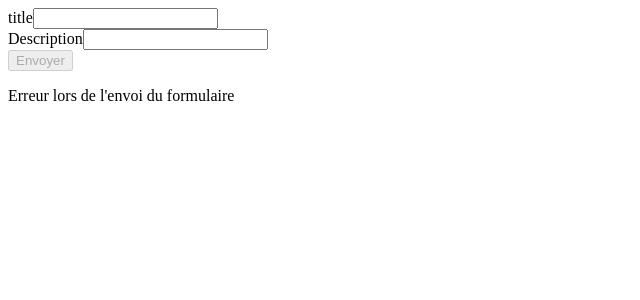
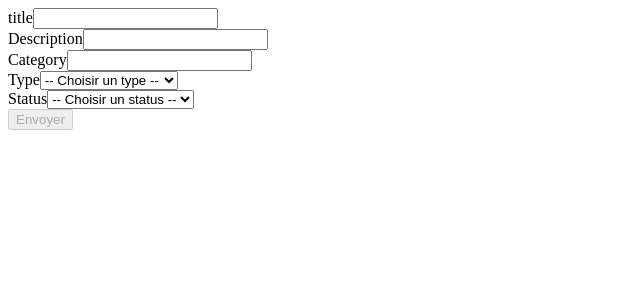
Before and after one commit to arthurpe2509-stack/Projet-Mini-Learning-Tracker, an Angular app in the folder Mini-Learning-Tracker/Front-End/: page /ressources/new in a window 1280 px wide. Shown: the top 300 px of the page, without its empty margins (0-640 px from the left). Built offline with nearby package versions, Linux system fonts and the light colour scheme.

Commit message:
menu déroulant

```diff
--- a/Mini-Learning-Tracker/Front-End/src/app/app.routes.ts
+++ b/Mini-Learning-Tracker/Front-End/src/app/app.routes.ts
@@ -2,7 +2,7 @@ import { Routes } from '@angular/router';
 import { ListeRessource } from './component/ressources/liste-ressource/liste-ressource';
 import { DetailsRessource } from './component/ressources/details-ressource/details-ressource';
 import { FormRessources } from './shared/form-ressources/form-ressources';
-import { ListeCategorie } from './categories/liste-categorie/liste-categorie';
+import { ListeCategorie } from './component/categories/liste-categorie/liste-categorie';
 import { FormCategorie } from './shared/form-categorie/form-categorie';
 
 export const routes: Routes = [
--- a/Mini-Learning-Tracker/Front-End/src/app/component/ressources/liste-ressource/liste-ressource.html
+++ b/Mini-Learning-Tracker/Front-End/src/app/component/ressources/liste-ressource/liste-ressource.html
@@ -1,5 +1,3 @@
-<h1>Liste des ressources</h1>
-
 <div class="ressources-container">
   @for (ressource of ressources; track ressource.ressourceId) {
   <article class="ressource-card">
--- a/Mini-Learning-Tracker/Front-End/src/app/shared/form-categorie/form-categorie.html
+++ b/Mini-Learning-Tracker/Front-End/src/app/shared/form-categorie/form-categorie.html
@@ -16,6 +16,10 @@
         }
     </div>
 
+    <div>
+        <label>Type</label>
+    </div>
+
     <button type="submit" [disabled]="form.invalid">Envoyer</button>
 
 </form>
--- a/Mini-Learning-Tracker/Front-End/src/app/shared/form-categorie/form-categorie.ts
+++ b/Mini-Learning-Tracker/Front-End/src/app/shared/form-categorie/form-categorie.ts
@@ -13,6 +13,7 @@ export class FormCategorie {
   form: FormGroup = this.formBuilder.group({
     name: ['', Validators.required],
     description: ['', Validators.required],
+
   });
   onSubmit() {
     if (this.form.valid) {
--- a/Mini-Learning-Tracker/Front-End/src/app/shared/form-ressources/form-ressources.html
+++ b/Mini-Learning-Tracker/Front-End/src/app/shared/form-ressources/form-ressources.html
@@ -4,7 +4,7 @@
     <label>title</label>
     <input formControlName="title" type="text" />
     @if (form.get('title')?.invalid && form.get('title')?.touched) {
-      <span>Title requis</span>
+    <span>Title requis</span>
     }
   </div>
 
@@ -12,26 +12,45 @@
     <label>Description</label>
     <input formControlName="description" type="text" />
     @if (form.get('description')?.invalid && form.get('description')?.touched) {
-      <span>Description requise</span>
+    <span>Description requise</span>
     }
   </div>
 
-  <!-- <div>
+  <div>
     <label>Category</label>
     <input formControlName="category" type="text" />
     @if (form.get('category')?.invalid && form.get('category')?.touched) {
-      <span>Catégorie requise</span>
+    <span>Catégorie requise</span>
     }
-  </div> -->
+  </div>
 
+  <div>
+    <label>Type</label>
+    <select formControlName="type">
+      <option value="">-- Choisir un type --</option>
+      @for (t of type; track t) {
+      <option [value]="t">{{ t }}</option>
+      }
+    </select>
+  </div>
+
+  <div>
+    <label>Status</label>
+    <select formControlName="status">
+      <option value="">-- Choisir un status --</option>
+      @for (s of status; track s) {
+      <option [value]="s">{{ s }}</option>
+      }
+    </select>
+  </div>
   <button type="submit" [disabled]="form.invalid">Envoyer</button>
 
   @if (success) {
-    <p>Ressource créée avec succès !</p>
+  <p>Ressource créée avec succès !</p>
   }
 
   @if (errorMsg) {
-    <p>{{ errorMsg }}</p>
+  <p>{{ errorMsg }}</p>
   }
 
 </form>
--- a/Mini-Learning-Tracker/Front-End/src/app/shared/form-ressources/form-ressources.ts
+++ b/Mini-Learning-Tracker/Front-End/src/app/shared/form-ressources/form-ressources.ts
@@ -13,13 +13,18 @@ export class FormRessources {
   private formBuilder = inject(FormBuilder);
   private ressourcesService = inject(RessourceService);
 
+  type = ['ARTICLE', 'VIDEO', 'DOCUMENTATION', 'COURSE', 'OTHER'];
+  status = ['TODO', 'IN_PROGRESS', 'DONE'];
+
   success = false;
-  errorMsg = 'Erreur lors de l\'envoi du formulaire';
+  errorMsg = '';
 
   form: FormGroup = this.formBuilder.group({
     title: ['', [Validators.required, Validators.minLength(3)]],
     description: ['', [Validators.required, Validators.minLength(10)]],
-    //category: ['', [Validators.required, Validators.minLength(3)]],
+    category: ['', [Validators.required, Validators.minLength(3)]],
+    type: ['', Validators.required],
+    status: ['', Validators.required],
   });
 
   onSubmit() {
```
Lines whose indentation alone changed are shown as unchanged.
